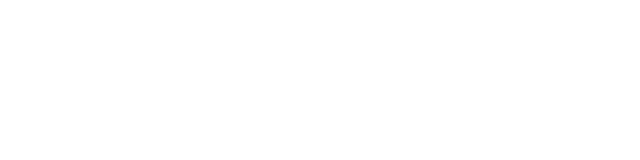
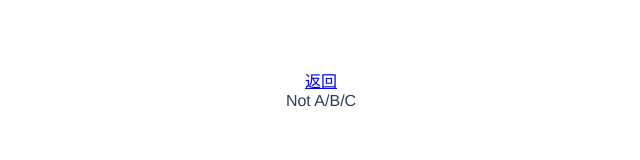
Before and after one commit to DevilMayCry6/proj, a Vue app: page /tjxr in a window 1280 px wide. Shown: the top 160 px of the page, without its empty margins (319-959 px from the left). Built offline with nearby package versions, Linux system fonts and the light colour scheme.

Commit message:
条件渲染

```diff
--- a/src/components/First.vue
+++ b/src/components/First.vue
@@ -31,6 +31,8 @@
         <router-link to="muban">模板语法</router-link><br>
         <router-link to="jssxhztq">计算属性和侦听器</router-link><br>
         <router-link to="classandstyle">Class 与 Style</router-link>
+        <br>
+        <router-link to="tjxr">条件渲染</router-link>
     </div>
 </template>
 <script>
--- /dev/null
+++ b/src/components/Tjxr.vue
@@ -0,0 +1,26 @@
+<template>
+    <div>
+        <router-link to="/">返回</router-link>
+        <div v-if="type === 'A'">
+            A
+        </div>
+        <div v-else-if="type === 'B'">
+            B
+        </div>
+        <div v-else-if="type ==='C'">
+            C
+        </div>
+        <div v-else>
+            Not A/B/C
+        </div>
+    </div>
+</template>
+<script>
+export default {
+    data(){
+        return{
+            type:"D"
+        }
+    }
+}
+</script>
--- a/src/router/index.js
+++ b/src/router/index.js
@@ -5,6 +5,7 @@
 import Muban from '../components/Muban.vue'
 import Jssxhztq from '../components/Jssxhztq.vue'
 import ClassAndStyle from '../components/ClassAndStyle.vue'
+import Tjxr from '../components/Tjxr.vue'
 
 Vue.use(VueRouter)
 
@@ -27,6 +28,10 @@
     component:ClassAndStyle
   },
   {
+    path:'/tjxr',
+    component:Tjxr
+  },
+  {
     path: '/about',
     name: 'about',
     // route level code-splitting
```
